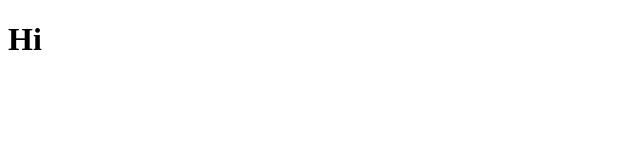
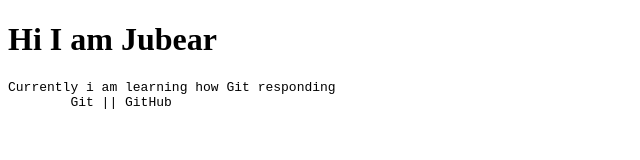
Before and after one commit to smdjubear/Test, a plain HTML site: page Index.html in a window 1280 px wide. Shown: the whole page, without its empty margins (0-640 px from the left). Drawn offline with Linux system fonts and the light colour scheme.

Commit message:
changes are done

```diff
--- a/Index.html
+++ b/Index.html
@@ -6,6 +6,9 @@
     <title>Learn Git | GitHub</title>
 </head>
 <body>
-    <h1>Hi </h1>
+    <h1>Hi I am Jubear </h1>
+    <pre>Currently i am learning how Git responding
+        Git || GitHub
+    </pre>
 </body>
 </html>
```
